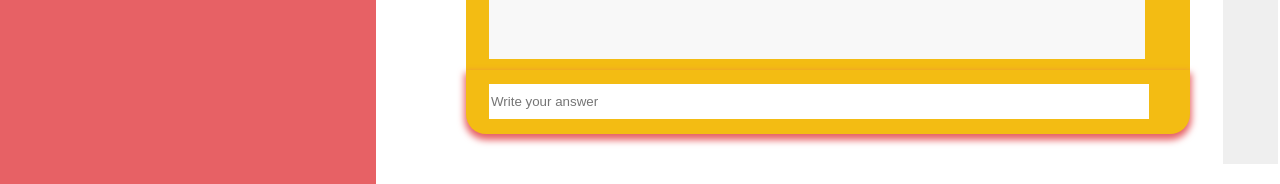
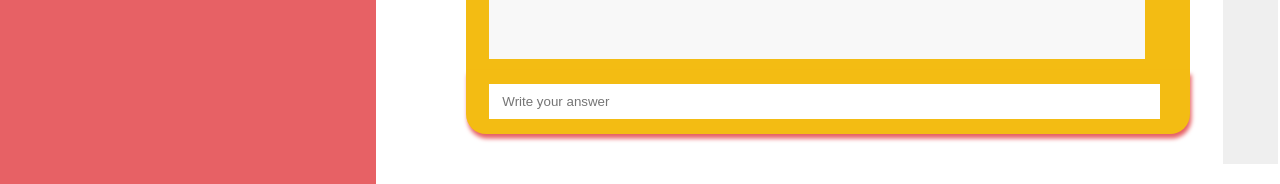
Before and after one commit to reginPekin/Methods_Learner, a React (Create React App) app: page / in a window 1280 px wide. Shown: the part 290-474 px from the top of the page. Built offline with nearby package versions, Linux system fonts and the light colour scheme.

Commit message:
input padding

```diff
--- a/src/Components/InputTask/InputTask.module.css
+++ b/src/Components/InputTask/InputTask.module.css
@@ -2,7 +2,7 @@
   background-color: var(--yellow);
   padding: 0em 3em 1em 1.5em;
   border-radius: 0 0 20px 20px;
-  box-shadow: 0em 0.3em 0.5em 0.1em var(--red);
+  box-shadow: 0.1em 0.3em 0.3em 0em var(--red);
 }
 
 .inputTask {
@@ -16,4 +16,5 @@
   height: 2.5em;
   border: none;
   outline-color: var(--red);
+  padding-left: 1em;
 }
```
